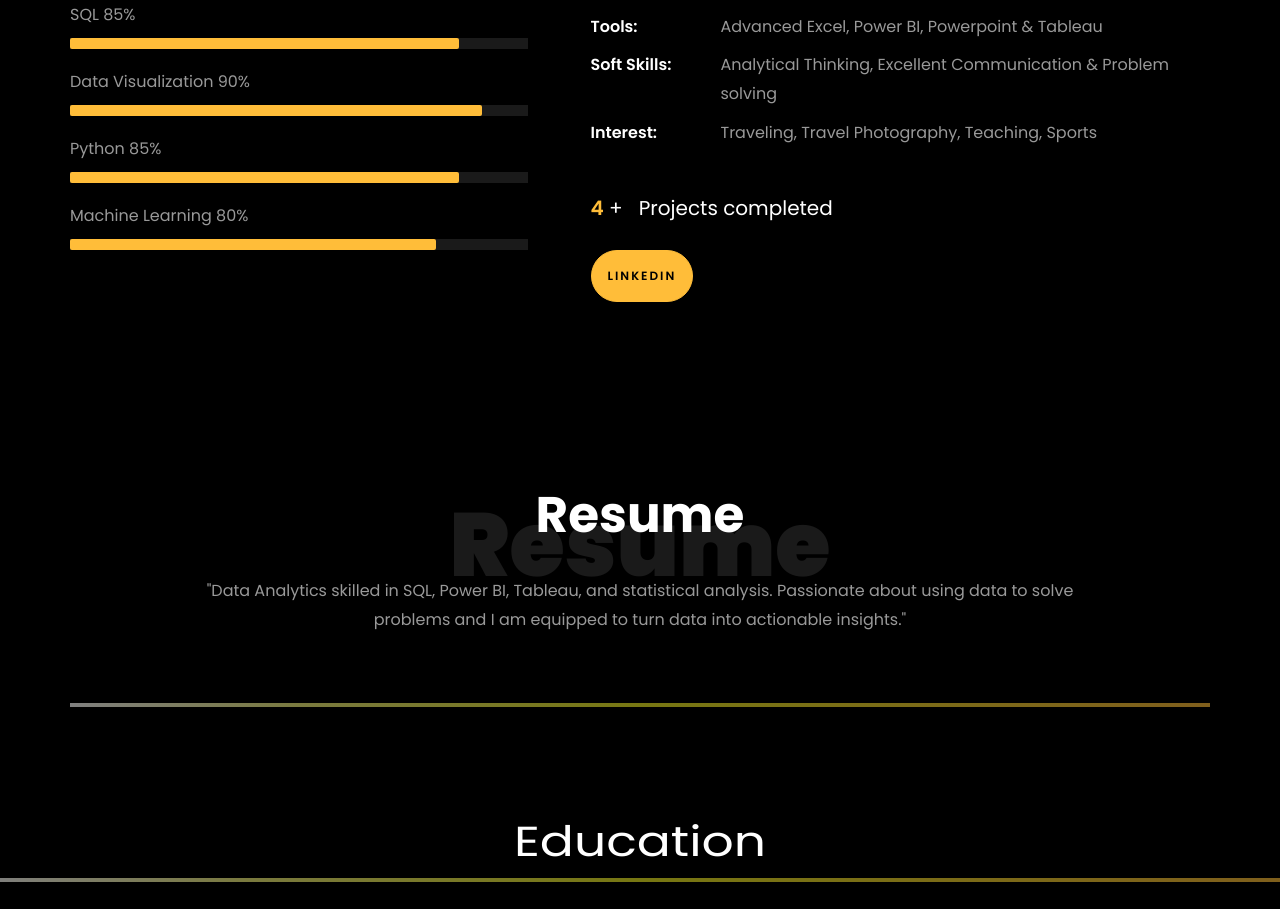
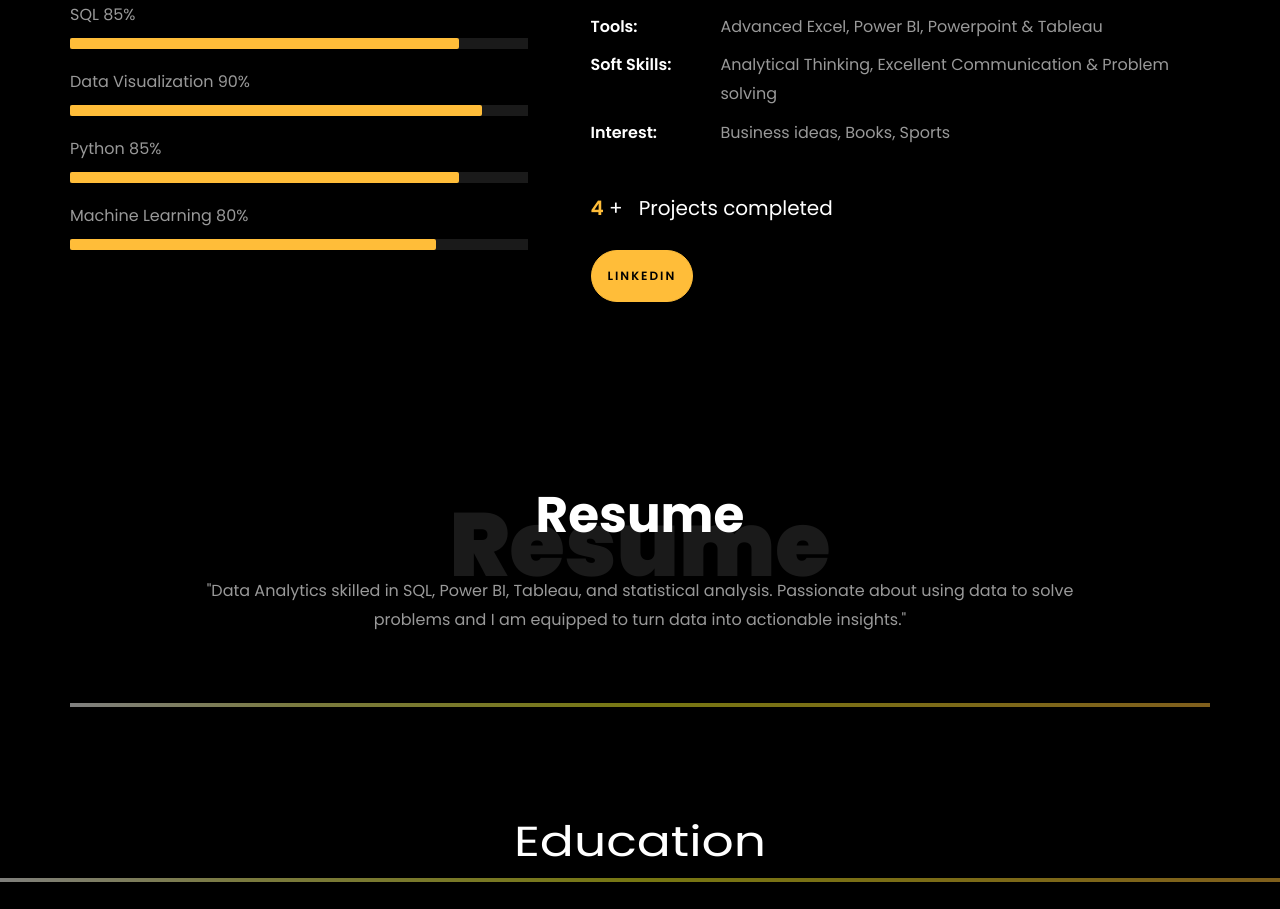
Before and after one commit to PRAJWAL78921/Prajwal.github.io, a plain HTML site: page index.html in a window 1280 px wide. Shown: the part 1210-2119 px from the top of the page. Drawn offline with Linux system fonts and the light colour scheme; files whose address does not match are found by name.

Commit message:
Update index.html

```diff
--- a/index.html
+++ b/index.html
@@ -280,7 +280,7 @@
 									<!-- <li class="d-flex"><span>Language:</span> <span>English, Hindi, Kannada </span></li> -->
 									<li class="d-flex"><span>Tools:</span> <span>Advanced Excel, Power BI, Powerpoint &amp; Tableau </span></li>
 									<li class="d-flex"><span>Soft Skills:</span> <span> Analytical Thinking, Excellent Communication &amp; Problem solving</span></li>
-									<li class="d-flex"><span>Interest:</span> <span>Traveling, Travel Photography, Teaching, Sports</span></li>
+									<li class="d-flex"><span>Interest:</span> <span>Business ideas, Books, Sports</span></li>
 
 								</ul>
 							</div>
```
